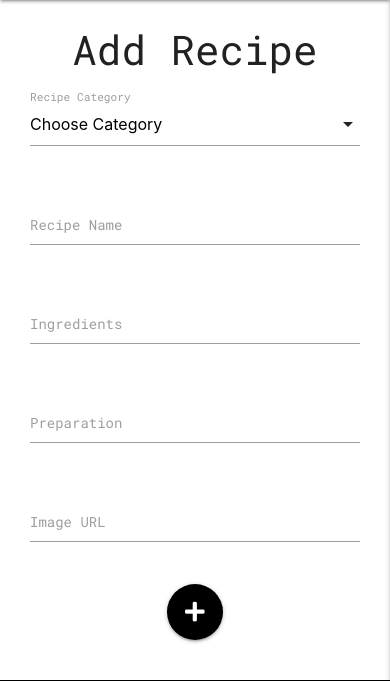
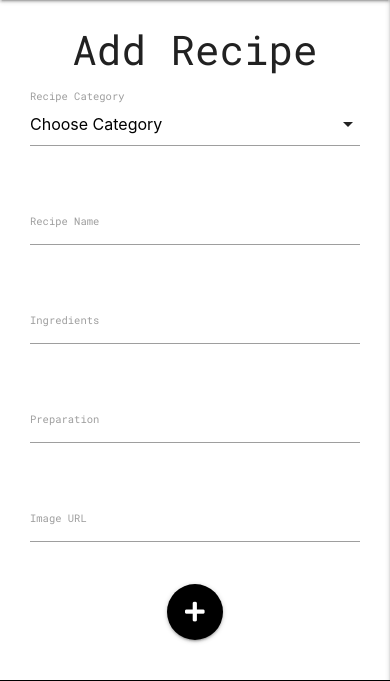
Before and after one commit to jaydavis359/Cocktail-Collector, a Flask app: page /add_recipe in a window 390 px wide. Shown: the part 56-737 px from the top of the page. Run offline with Flask 2, Linux system fonts and the light colour scheme; data that the repository does not hold is empty; some libraries are stand-ins or nearby versions.

```diff
--- a/static/css/style.css
+++ b/static/css/style.css
@@ -104,6 +104,12 @@ main {
   padding-top: 2rem;
 }
 
+/* Search Bar media Query */
+@media only screen and (max-width: 642px) {
+  .input-field>label {
+    font-size: .75rem;
+  }
+}
 /* Recipe card formatting */
 
 img.activator.recipe-image {
```
